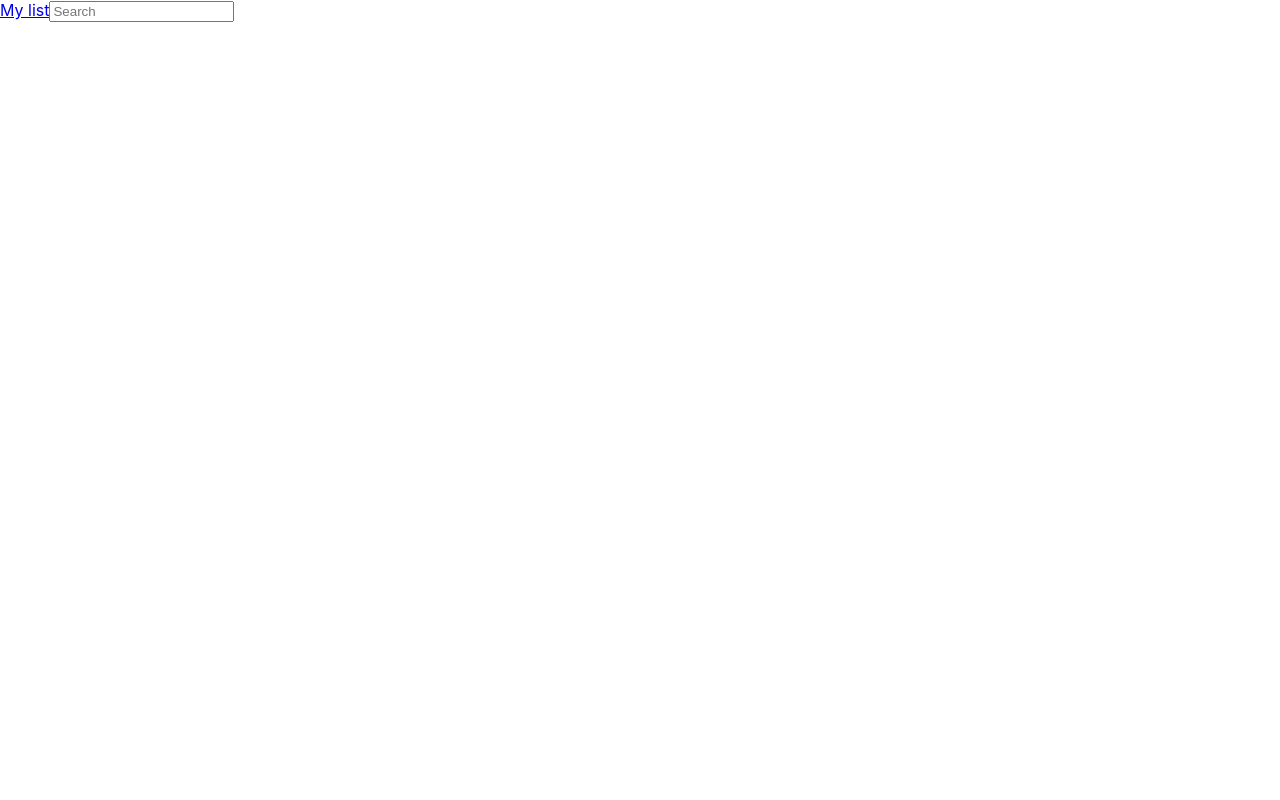
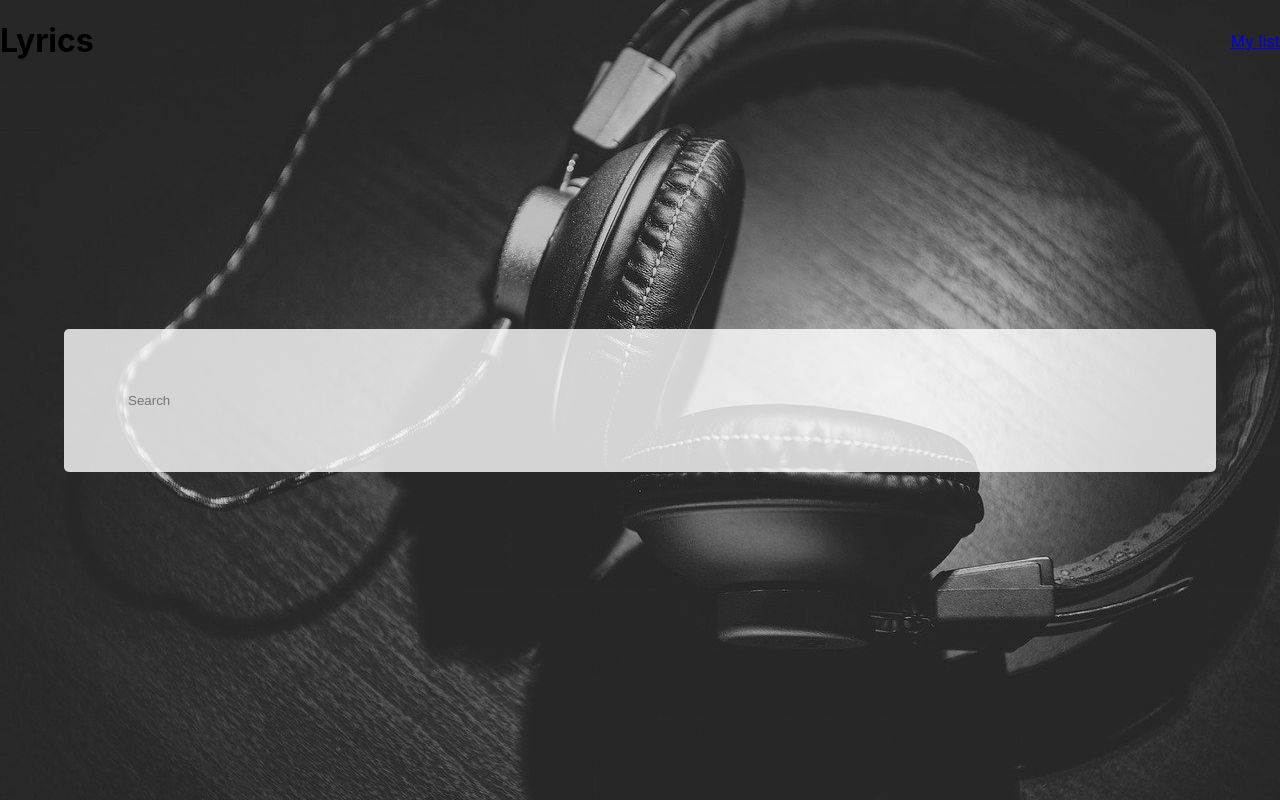
Before and after one commit to PaulCrtr/my-favorite-lyrics, a React (Create React App) app: page / in a window 1280 px wide. Built offline with nearby package versions, Linux system fonts and the light colour scheme.

Commit message:
home page layout & css

```diff
--- a/src/components/Home.jsx
+++ b/src/components/Home.jsx
@@ -1,15 +1,19 @@
 import React, { useState } from "react";
 import { Link } from "react-router-dom";
 import RequestForm from "./RequestForm";
+import "./home.css";
 
 const Home = () => {
   const [item, setItem] = useState();
 
   return (
-    <div>
-      <Link to="./list">My list</Link>
+    <div className="home">
+      <div className="home-nav">
+        <h1>Lyrics</h1>
+        <Link to="./list">My list</Link>
+      </div>
+      {item === "notFound" && <h2 className="not-found">Lyrics not found !</h2>}
       <RequestForm setItem={setItem} item={item} />
-      {item === "notFound" && <p>Lyrics not found !</p>}
     </div>
   );
 };
--- a/src/components/RequestForm.jsx
+++ b/src/components/RequestForm.jsx
@@ -54,7 +54,7 @@ const RequestForm = ({ setItem, item }) => {
   };
 
   return (
-    <>
+    <div className="request-form">
       {item && item.lyrics && (
         <Redirect
           to={{
@@ -63,13 +63,15 @@ const RequestForm = ({ setItem, item }) => {
           }}
         />
       )}
+      <div className="input-container">
         <input
           type="text"
           value={search}
           onChange={(e) => setSearch(e.target.value)}
           placeholder="Search"
         />
-      <ul>
+      </div>
+      <ul className="suggests">
         {search &&
           results.map((element, i) => (
             <li
@@ -84,7 +86,7 @@ const RequestForm = ({ setItem, item }) => {
             </li>
           ))}
       </ul>
-    </>
+    </div>
   );
 };
 
--- /dev/null
+++ b/src/components/home.css
@@ -0,0 +1,95 @@
+.home {
+  height: 100vh;
+  background-image: url("../img/headphones.jpg");
+  background-position: center;
+  background-size: cover;
+  background-repeat: no-repeat;
+  display: flex;
+  flex-direction: column;
+  justify-content: center;
+  align-items: center;
+}
+
+.home-nav {
+  position: fixed;
+  top: 0;
+  width: 100%;
+  display: flex;
+  justify-content: space-between;
+  align-items: center;
+}
+
+.not-found {
+  position: fixed;
+  top: 30%;
+  color: white;
+  text-shadow: 1px 1px 2px black;
+}
+
+.request-form {
+  width: 100%;
+}
+
+.input-container {
+  display: flex;
+  justify-content: center;
+}
+
+.home input {
+  background-color: rgba(255, 255, 255, 0.8);
+  border-style: none;
+  border-radius: 5px;
+  padding: 5%;
+  width: 80%;
+}
+.suggests {
+  position: fixed;
+  padding: 0;
+  margin-top: 2%;
+  left: 5%;
+  right: 5%;
+  background-color: rgba(255, 255, 255, 0.8);
+  border-radius: 5px;
+  max-height: 40vh;
+  overflow: auto;
+}
+
+.suggests li {
+  display: flex;
+  justify-content: space-between;
+  align-items: center;
+  padding: 3%;
+  cursor: pointer;
+}
+
+.suggests p {
+  max-width: 70%;
+  word-wrap: break-word;
+}
+
+.suggests li img {
+  max-width: 20%;
+  border-radius: 3px;
+}
+
+.suggests li:first-of-type {
+  border-bottom: 1px solid;
+}
+
+.suggests li:last-of-type {
+  border-top: 1px solid;
+}
+
+.suggests li:hover {
+  background-color: #f0f0f0;
+}
+
+.suggests li:hover:first-of-type {
+  border-top-left-radius: 5px;
+  border-top-right-radius: 5px;
+}
+
+.suggests li:hover:last-of-type {
+  border-bottom-left-radius: 5px;
+  border-bottom-right-radius: 5px;
+}
```
Also changed, not shown: src/img/headphones.jpg (added). Lines whose indentation alone changed are shown as unchanged.
